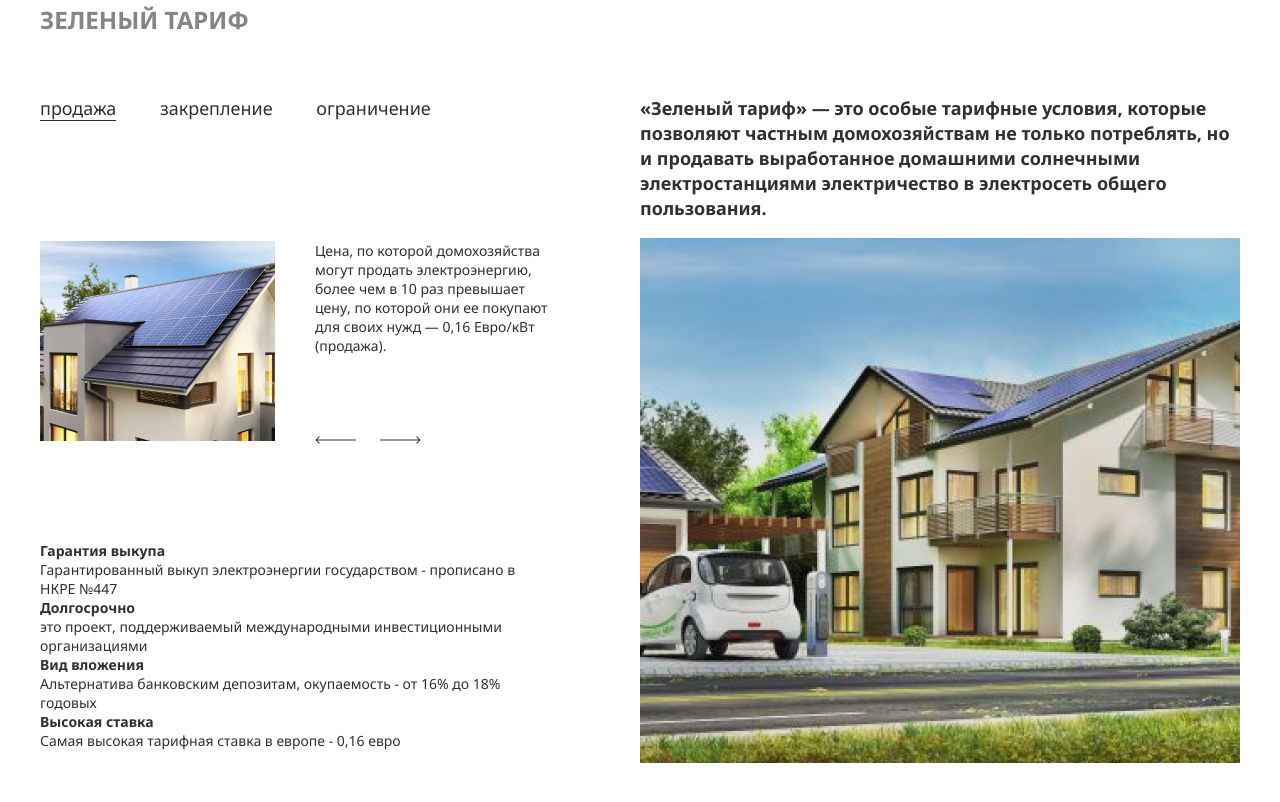
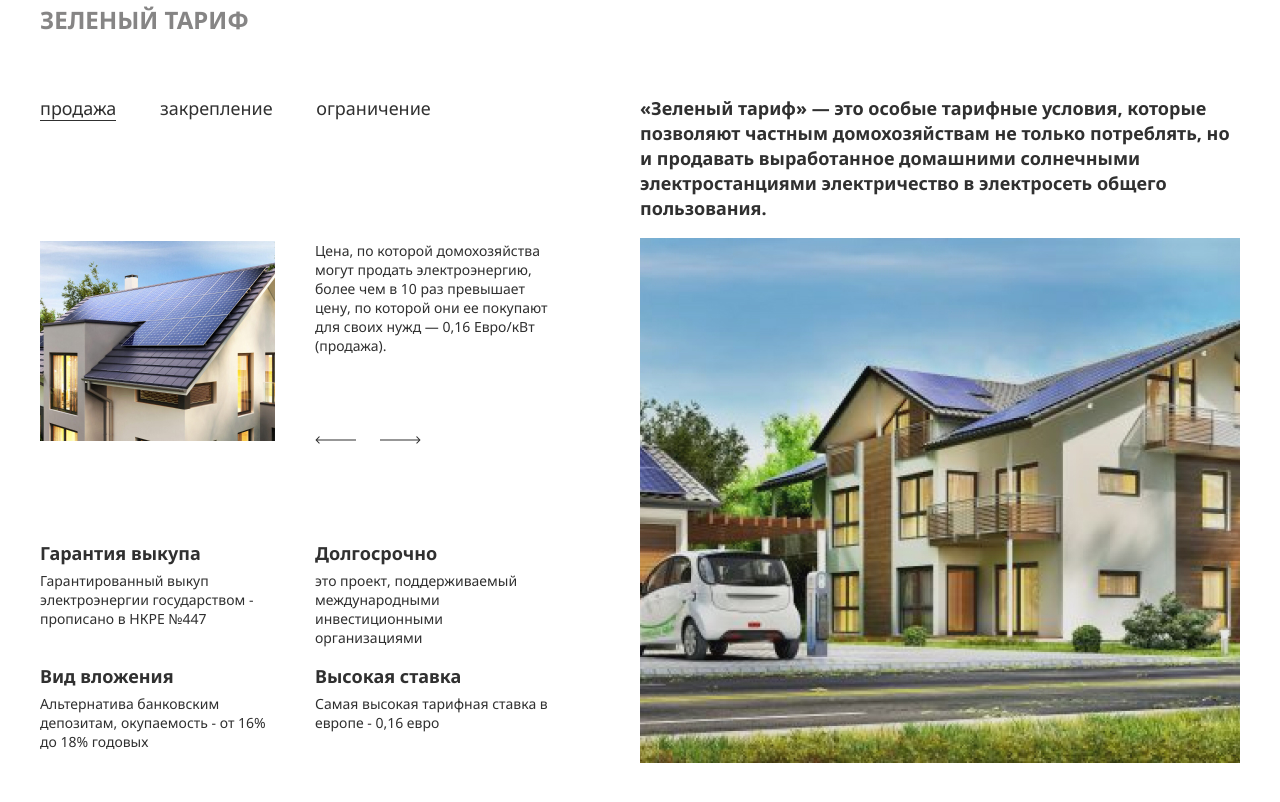
Before and after one commit to VolodymyrVi/Landing-Solar, a plain HTML site: page index.html in a window 1280 px wide. Shown: the part 1729-2531 px from the top of the page. Drawn offline with nearby package versions, Linux system fonts and the light colour scheme.

Commit message:
added style for section - info

```diff
--- a/css/style.css
+++ b/css/style.css
@@ -171,3 +171,18 @@ a{
 .slick-right{
     left: 340px;
 }
+.info__list{
+    display: flex;
+    flex-wrap: wrap;
+    justify-content: space-between;
+}
+.info__list-item{
+    flex-basis: 235px;
+    margin-bottom: 17px;
+}
+.info__list-title{
+    margin-bottom: 5px;
+    font-size: 18px;
+    line-height: 25px;
+    font-weight: 700;
+}
```
